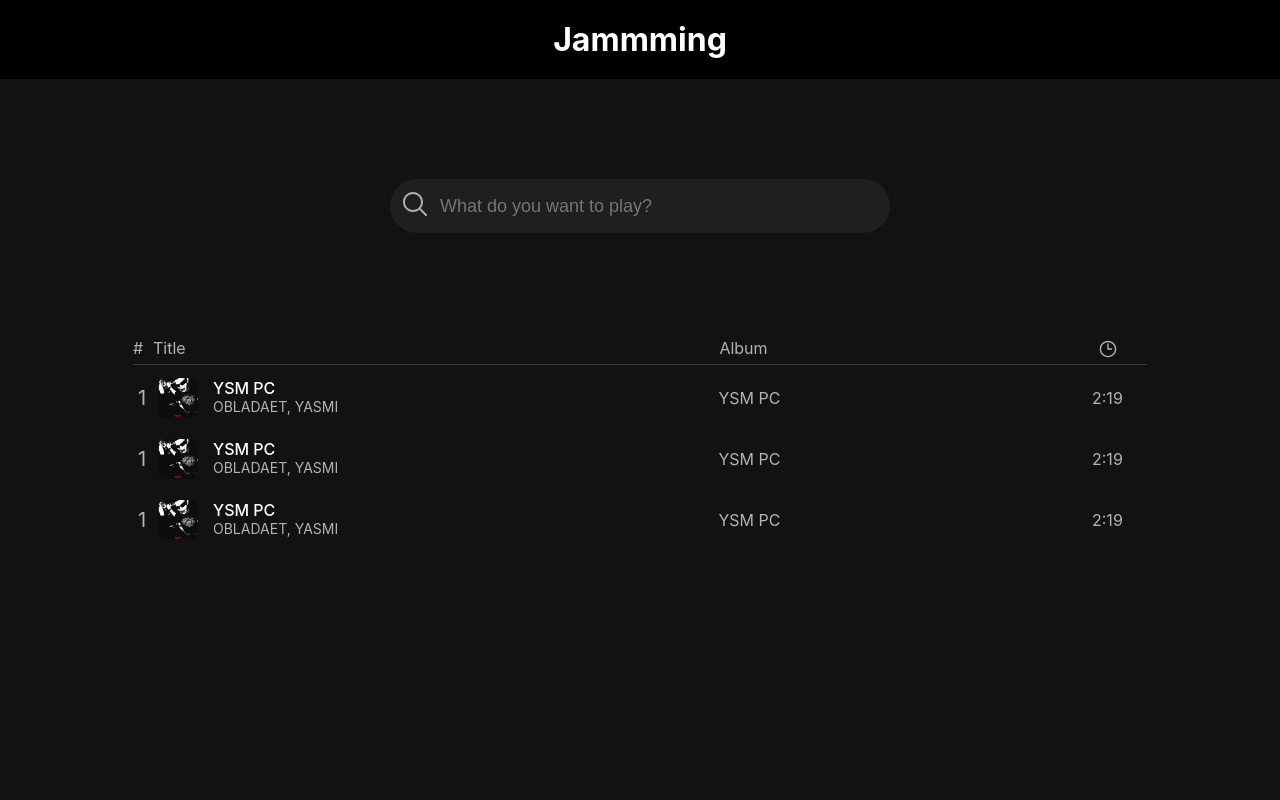
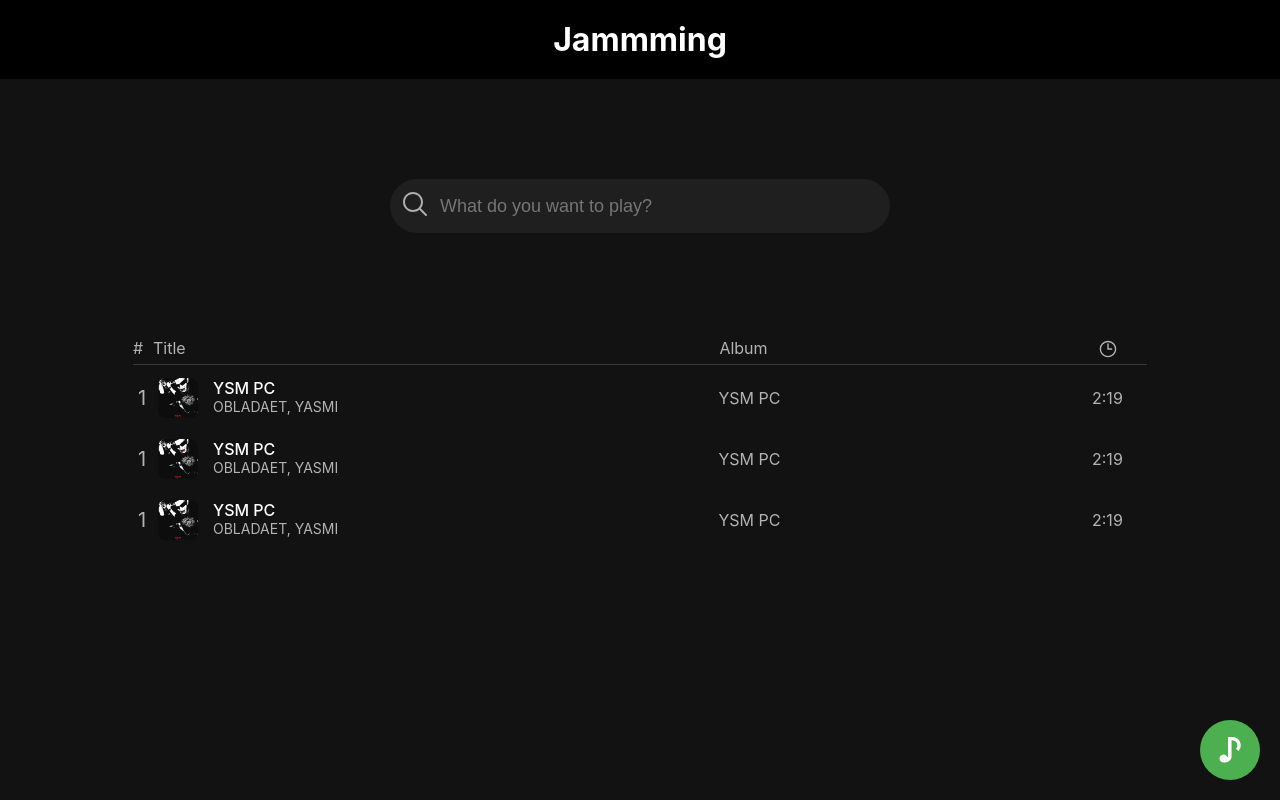
Before and after one commit to rainygodz/jammming, a React (Create React App) app: page / in a window 1280 px wide. Built offline with nearby package versions, Linux system fonts and the light colour scheme.

Commit message:
Add open playlist button

```diff
--- a/src/App.js
+++ b/src/App.js
@@ -1,10 +1,18 @@
 import React, { useState } from 'react';
 import SearchBar from './components/SearchBar';
 import SearchResults from './components/SearchResults';
+import OpenPlaylistBtn from './components/OpenPlaylistBtn';
 import './App.css';
+import Playlist from './components/Playlist';
+
 
 function App() {
   const [ search, setSearch ] = useState('');
+  const [ playlistVisibility, setPlaylistVisibility ] = useState(false);
+
+  const handlePlaylistVisibility = () => {
+    setPlaylistVisibility(!playlistVisibility);
+  }
 
   const handleInput = (e) => {
     setSearch(e.target.value);
@@ -18,6 +26,8 @@ function App() {
       <SearchBar handleInput={handleInput} value={search}/>
       <div>{search}</div>
       <SearchResults />
+      <OpenPlaylistBtn handlePlaylistVisibility={handlePlaylistVisibility} />
+      {/* <Playlist playlistVisibility={playlistVisibility} /> */}
     </div>
   );
 }
--- /dev/null
+++ b/src/components/OpenPlaylistBtn.js
@@ -0,0 +1,14 @@
+import React from 'react';
+import styles from '../styles/OpenPlaylistBtn.module.css';
+
+const OpenPlaylistBtn = (props) => {
+  return (
+    <a className={styles.fixedButton} href="#" onClick={props.handlePlaylistVisibility}>
+      <div className={styles.roundedFixedBtn}>
+        <div>&#9834;</div>
+      </div>
+    </a>
+  );
+};
+
+export default OpenPlaylistBtn;
--- /dev/null
+++ b/src/components/Playlist.js
@@ -0,0 +1,11 @@
+import React from 'react';
+
+const Playlist = () => {
+  return (
+    <div>
+
+    </div>
+  );
+};
+
+export default Playlist;
--- /dev/null
+++ b/src/styles/OpenPlaylistBtn.module.css
@@ -0,0 +1,23 @@
+.fixedButton{
+  position: fixed;
+  bottom: 0px;
+  right: 0px;
+  padding: 20px;
+  text-decoration: none;
+}
+
+.roundedFixedBtn{
+  height: 60px;
+  line-height: 80px;
+  width: 60px;
+  font-size: 2em;
+  font-weight: bold;
+  border-radius: 50%;
+  background-color: #4CAF50;
+  color: white;
+  text-align: center;
+  cursor: pointer;
+  display: flex;
+  justify-content: center;
+  align-items: center;
+}
```
Also changed, not shown: src/styles/Playlist.module.css (added, +59 -0 lines).
